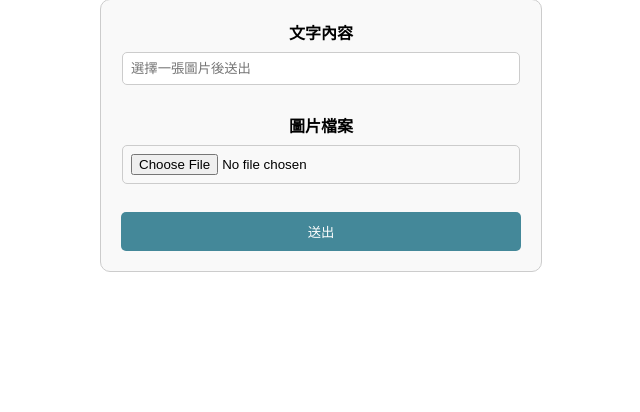
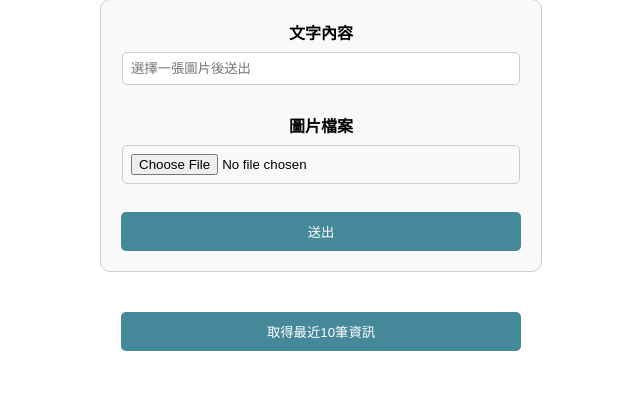
Before and after one commit to RaphaFang/price-compare, a Django app: page /task/v1/ in a window 1280 px wide. Shown: the part 90-502 px from the top of the page, without its empty margins (319-959 px from the left). Run offline with Django 4.2, Linux system fonts and the light colour scheme.

Commit message:
add: js file w1.js for front-end connection

```diff
--- a/myapp/static/css/w1.css
+++ b/myapp/static/css/w1.css
@@ -44,3 +44,65 @@ button[type="submit"] {
 button[type="submit"]:hover {
   background-color: #448899;
 }
+.fetch-download-div {
+  display: flex;
+  align-items: center;
+  justify-content: center;
+}
+
+.fetch-download {
+  margin-top: 40px;
+  margin-bottom: 40px;
+
+  width: 400px;
+  padding: 10px;
+  background-color: #448899;
+  color: white;
+  border: none;
+  border-radius: 5px;
+  cursor: pointer;
+}
+.info-below-div {
+  display: flex;
+  align-items: center;
+  justify-content: center;
+  /* max-width: 400px;
+  width: auto; */
+  height: auto;
+  flex-direction: column;
+}
+.block {
+  max-width: 442px;
+  width: 100%;
+
+  height: auto;
+
+  border: #448899;
+  margin: 10px;
+  display: flex;
+  flex-direction: column;
+  align-items: center;
+  justify-content: center;
+  border: 1px solid #ccc;
+  border-radius: 10px;
+}
+.img-container {
+  width: 100%;
+  display: flex;
+}
+.user-pic {
+  width: 100%;
+  max-height: 300px;
+  height: auto;
+
+  object-fit: cover;
+  border-top-left-radius: 10px;
+  border-top-right-radius: 10px;
+}
+.text-div {
+  width: 100%;
+  max-height: 50px;
+  height: auto;
+  text-align: left;
+  padding-left: 35px;
+}
--- a/myapp/static/js/w1.js
+++ b/myapp/static/js/w1.js
@@ -0,0 +1,95 @@
+"use strict";
+document.addEventListener("DOMContentLoaded", async function () {
+  await getDownload();
+});
+
+const ALLOWED_IMAGE_TYPES = ["image/jpeg", "image/png", "image/gif"];
+
+async function postUpload() {
+  const textContent = document.getElementById("text-content").value;
+  const fileUpload = document.getElementById("file-upload").files[0];
+
+  if (!textContent) {
+    alert("Must upload at least one piece of message.");
+    return;
+  }
+  if (fileUpload) {
+    if (!ALLOWED_IMAGE_TYPES.includes(fileUpload.type)) {
+      alert("Only jpg/png/gif files are allowed");
+      return;
+    }
+  }
+  if (fileUpload && fileUpload.size > 10 * 1024 * 1024) {
+    alert("Please make sure the size of the file is smaller then 10mb.");
+    return;
+  }
+
+  const form = document.getElementById("upload-form");
+  const formData = new FormData(form);
+  try {
+    const response = await fetch("/task/v1/api/upload", {
+      method: "POST",
+      body: formData,
+    });
+    console.log("Response status:", response.status);
+    console.log("Response headers:", response.headers);
+
+    const result = await response.json();
+    if (response.ok) {
+      console.log("Success:", result);
+      await getDownload();
+      alert("Upload successfully!");
+    } else {
+      console.error("Error:", result);
+      alert("Upload failed...");
+    }
+  } catch (error) {
+    console.error("Error:", error);
+    alert("Error happened, check the back end.");
+  }
+}
+
+async function getDownload() {
+  try {
+    const response = await fetch("/task/v1/api/download", {
+      method: "GET",
+    });
+    const result = await response.json();
+
+    if (response.ok) {
+      console.log("Success:", result.data);
+      render(result.data);
+    } else {
+      console.error("Error:", result);
+    }
+  } catch (error) {
+    console.error("Error:", error);
+  }
+}
+
+function render(d) {
+  const belowDiv = document.getElementById("info-below");
+  belowDiv.innerHTML = "";
+  for (let n = 0; n < d.length; n++) {
+    if (d[n]["pic"] !== null) {
+      belowDiv.innerHTML += `
+          <div class="block">
+            <div class="img-container">
+              <img src="${d[n]["pic"]}" alt="Image" class="user-pic lazy" />
+            </div>
+            <div class="text-div">
+              <p>${d[n]["text"]}</p>
+            </div>
+          </div>`;
+    } else {
+      belowDiv.innerHTML += `
+          <div class="block">
+            <div class="img-container">
+            </div>
+            <div class="text-div">
+              <p>${d[n]["text"]}</p>
+            </div>
+          </div>`;
+    }
+  }
+}
--- a/myapp/task_urls.py
+++ b/myapp/task_urls.py
@@ -10,5 +10,5 @@ urlpatterns = [
     # path('api/upload', api_upload.upload_task, name='api_upload'),
 
     path('api/upload', UploadTask.as_view(), name='upload_task'),
-    path('api/download', DownloadTask.as_view(), name='api_download'),
+    path('api/download', DownloadTask.as_view(), name='download_task'),
 ]
--- a/myapp/templates/weekly_task/w1.html
+++ b/myapp/templates/weekly_task/w1.html
@@ -7,14 +7,19 @@
   </head>
   <body>
     <h1>發表一篇圖文</h1>
-    <form action="/task/v1/api/upload" method="post" enctype="multipart/form-data">
+    <!-- action="javascript:void(0);" 忘記這個，直接修好卡住的問題 -->
+    <form id="upload-form" action="javascript:void(0);" onsubmit="postUpload()" enctype="multipart/form-data">
       <label for="text-content">文字內容</label>
-      <input type="text" id="text-content" name="text" placeholder="選擇一張圖片後送出" />
+      <input required type="text" id="text-content" name="text" placeholder="選擇一張圖片後送出" />
       <br />
       <label for="file-upload">圖片檔案</label>
       <input type="file" id="file-upload" name="pic" />
       <br />
-      <button type="submit">送出</button>
+      <button type="submit" id="submit">送出</button>
     </form>
+    <div class="fetch-download-div">
+      <button onclick="getDownload()" id="fetch-download" class="fetch-download">取得最近10筆資訊</button>
+    </div>
+    <div id="info-below" class="info-below-div"></div>
   </body>
 </html>
--- a/myapp/weekly_task_api/api_download.py
+++ b/myapp/weekly_task_api/api_download.py
@@ -15,7 +15,7 @@ async def download_sql(app):
         sql_pool = app.state.async_sql_pool
         async with sql_pool.acquire() as connection:
             async with connection.cursor(aiomysql.DictCursor) as cursor:
-                await cursor.execute("SELECT * from main_table;")
+                await cursor.execute("SELECT * FROM main_table ORDER BY created_at DESC LIMIT 10;")
                 data = await cursor.fetchall()
                 return data
 
```
Also changed, not shown: myapp/weekly_task_api/api_upload.py (+6 -4 lines), requirements.txt (+3 -4 lines), 1 other file.
